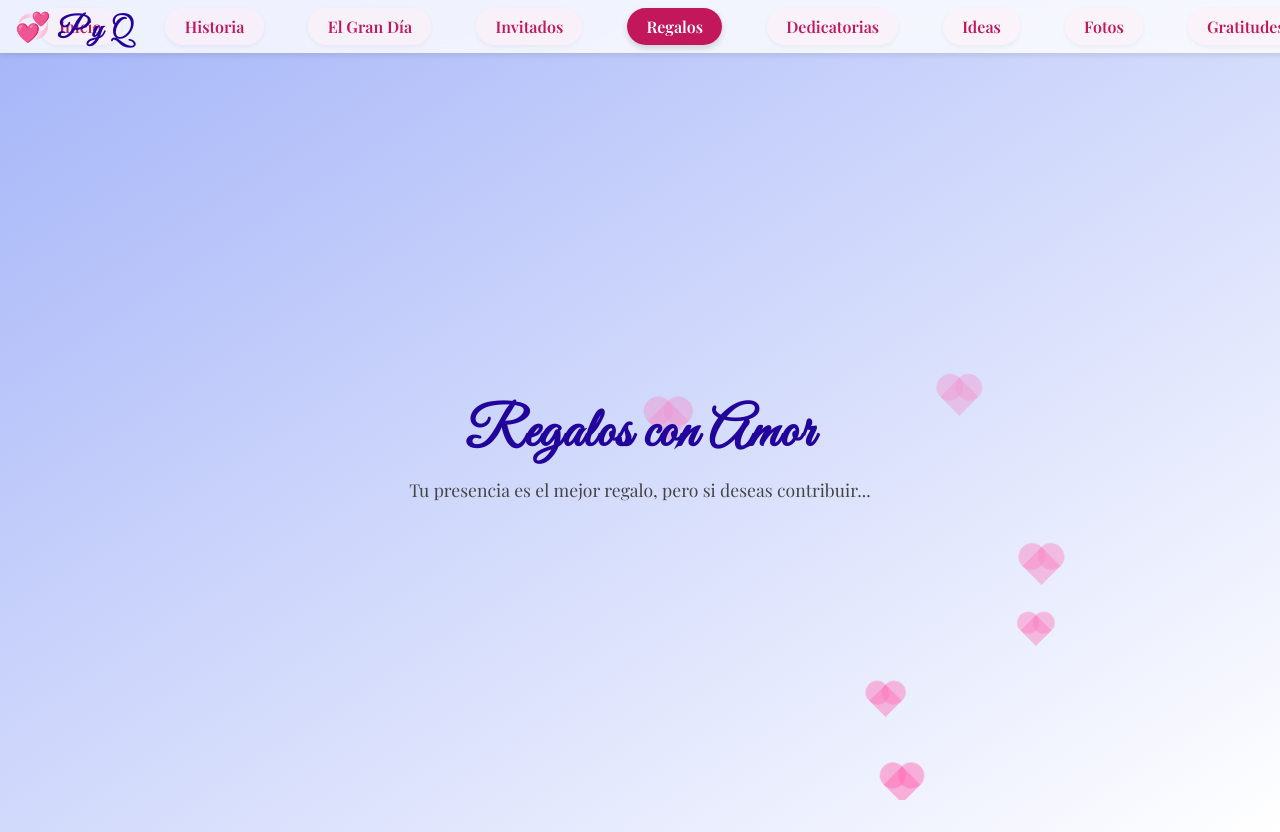
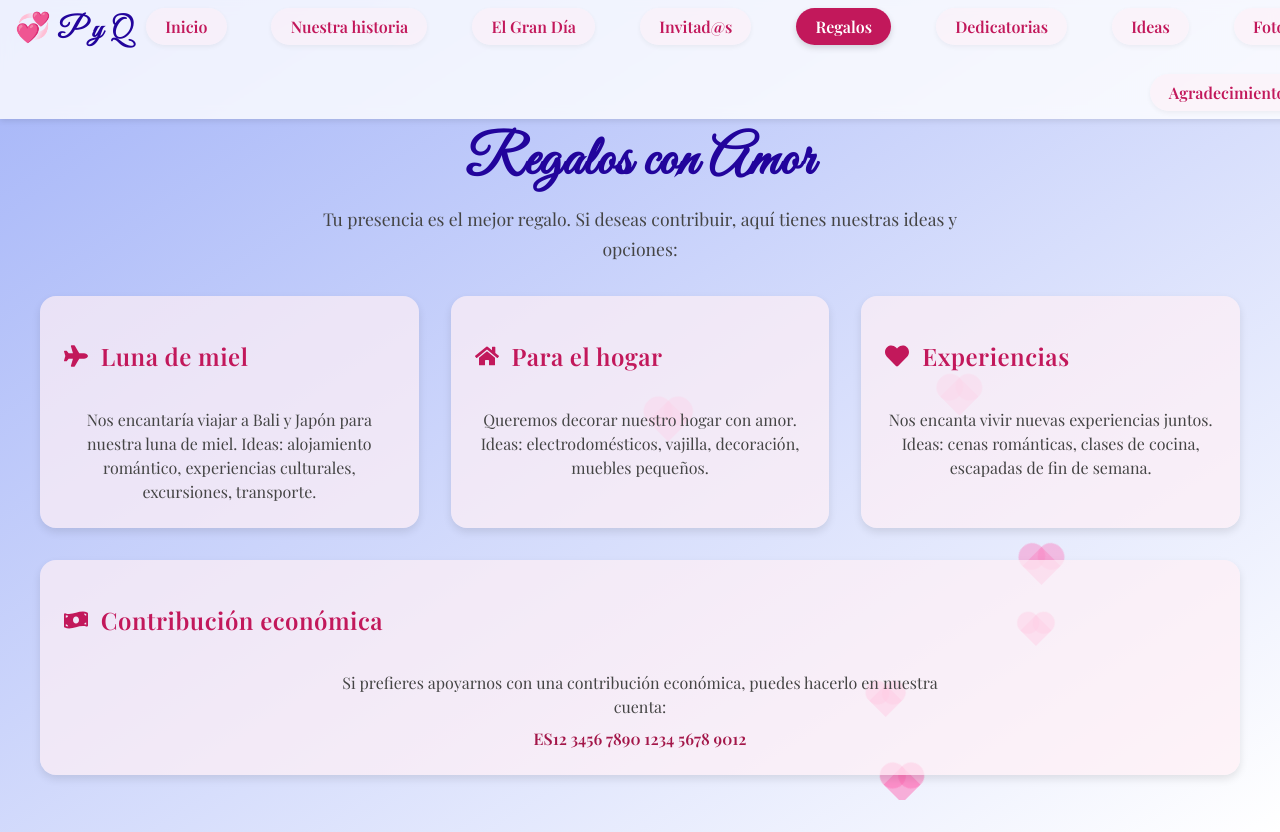
Before and after one commit to MONICAPRO0607/FinalProject, a React (Vite) app: page /gifts in a window 1280 px wide. Built offline with nearby package versions, Linux system fonts and the light colour scheme.

Commit message:
The gifts page

```diff
--- a/package.json
+++ b/package.json
@@ -15,6 +15,7 @@
     "papaparse": "^5.5.3",
     "react": "^19.1.1",
     "react-dom": "^19.1.1",
+    "react-icons": "^5.5.0",
     "react-router-dom": "^7.9.3"
   },
   "devDependencies": {
--- a/src/components/NavBar/NavBar.css
+++ b/src/components/NavBar/NavBar.css
@@ -100,10 +100,6 @@
 }
 
 .logo {
-  height: 80px;
-  width: auto;
-  object-fit: contain;
-
   font-size: 1.8rem;
   font-weight: bold;
   color: #22049c;
@@ -155,27 +151,7 @@
   transition: gap 0.3s ease;
 }
 
-
-}
-
-@media (max-width: 1024px) {
   .logo {
-    height: 65px;
-    left: 15px;
+    font-size: 1.6rem;
   }
 }
-
-@media (max-width: 768px) {
-  .logo {
-    height: 55px;
-    left: 10px;
-  }
-}
-
-@media (max-width: 480px) {
-  .logo {
-    height: 45px;
-    left: 8px;
-    top: 8px;
-  }
-}
--- a/src/components/NavBar/Navbar.jsx
+++ b/src/components/NavBar/Navbar.jsx
@@ -24,14 +24,14 @@ const Navbar = () => {
 
         <ul className={`nav-links ${isOpen ? 'active' : ''}`}>
           <li><NavLink onClick={closeMenu} to="/">Inicio</NavLink></li>
-          <li><NavLink onClick={closeMenu} to="/history">Historia</NavLink></li>
+          <li><NavLink onClick={closeMenu} to="/history">Nuestra historia</NavLink></li>
           <li><NavLink onClick={closeMenu} to="/event">El Gran Día</NavLink></li>
-          <li><NavLink onClick={closeMenu} to="/guests">Invitados</NavLink></li>
+          <li><NavLink onClick={closeMenu} to="/guests">Invitad@s</NavLink></li>
           <li><NavLink onClick={closeMenu} to="/gifts">Regalos</NavLink></li>
           <li><NavLink onClick={closeMenu} to="/dedications">Dedicatorias</NavLink></li>
           <li><NavLink onClick={closeMenu} to="/ideas">Ideas</NavLink></li>
           <li><NavLink onClick={closeMenu} to="/pictures">Fotos</NavLink></li>
-          <li><NavLink onClick={closeMenu} to="/gratitudes">Gratitudes</NavLink></li>
+          <li><NavLink onClick={closeMenu} to="/gratitudes">Agradecimientos</NavLink></li>
         </ul>
       </div>
     </nav>
--- a/src/pages/Gifts/Gifts.css
+++ b/src/pages/Gifts/Gifts.css
@@ -0,0 +1,71 @@
+.gifts {
+  padding: 2rem;
+  max-width: 1200px;
+  margin: auto;
+  font-family: 'Playfair Display', serif;
+}
+
+.names {
+  font-size: 2.5rem;
+  text-align: center;
+  color:var(--color-letter-secundary);
+  margin-bottom: 1rem;
+}
+
+.intro {
+  text-align: center;
+  font-size: 1.1rem;
+  margin-bottom: 2rem;
+}
+
+.gift-options {
+  display: flex;
+  flex-wrap: wrap;
+  gap: 2rem;
+  justify-content: center;
+}
+
+.gift-card {
+  flex: 1 1 300px;
+  background: rgba(255, 240, 245, 0.7);
+  border-radius: 1rem;
+  padding: 1.5rem;
+  box-shadow: 0 4px 8px rgba(0,0,0,0.1);
+  display: flex;
+  flex-direction: column;
+}
+
+.gift-header {
+  display: flex;
+  align-items: center;
+  gap: 0.8rem;
+  margin-bottom: 1rem;
+}
+
+.icon {
+  font-size: 1.5rem;
+  color: var(--color-letter-secundary);
+}
+
+.gift-card h2 {
+  color: var(--color-letter-secundary);
+  font-size: 1.5rem;
+}
+
+.gift-card p {
+  font-size: 1rem;
+  line-height: 1.5;
+}
+
+strong {
+  display: block;
+  margin-top: 0.5rem;
+  color: #a31649;
+}
+
+@media (max-width: 800px) {
+  .gift-options {
+    flex-direction: column;
+    align-items: center;
+  }
+}
--- a/src/pages/Gifts/Gifts.jsx
+++ b/src/pages/Gifts/Gifts.jsx
@@ -1,13 +1,62 @@
-import React from 'react'
-import './Gifts.css'
+import React from "react";
+import "./Gifts.css";
+import { FaPlane, FaHome, FaHeart, FaMoneyBillWave } from "react-icons/fa";
 
 const Gifts = () => {
   return (
     <div className="gifts">
       <h1 className="names">Regalos con Amor</h1>
-      <p>Tu presencia es el mejor regalo, pero si deseas contribuir...</p>
+      <p className="intro">
+        Tu presencia es el mejor regalo. Si deseas contribuir, aquí tienes nuestras ideas y opciones:
+      </p>
+
+      <div className="gift-options">
+        <div className="gift-card">
+          <div className="gift-header">
+            <FaPlane className="icon" />
+            <h2>Luna de miel</h2>
+          </div>
+          <p>
+            Nos encantaría viajar a Bali y Japón para nuestra luna de miel.
+            Ideas: alojamiento romántico, experiencias culturales, excursiones, transporte.
+          </p>
+        </div>
+
+        <div className="gift-card">
+          <div className="gift-header">
+            <FaHome className="icon" />
+            <h2>Para el hogar</h2>
+          </div>
+          <p>
+            Queremos decorar nuestro hogar con amor.
+            Ideas: electrodomésticos, vajilla, decoración, muebles pequeños.
+          </p>
+        </div>
+
+        <div className="gift-card">
+          <div className="gift-header">
+            <FaHeart className="icon" />
+            <h2>Experiencias</h2>
+          </div>
+          <p>
+            Nos encanta vivir nuevas experiencias juntos.
+            Ideas: cenas románticas, clases de cocina, escapadas de fin de semana.
+          </p>
+        </div>
+
+        <div className="gift-card">
+          <div className="gift-header">
+            <FaMoneyBillWave className="icon" />
+            <h2>Contribución económica</h2>
+          </div>
+          <p>
+            Si prefieres apoyarnos con una contribución económica, puedes hacerlo en nuestra cuenta:
+            <strong>ES12 3456 7890 1234 5678 9012</strong>
+          </p>
+        </div>
+      </div>
     </div>
-  )
-}
+  );
+};
 
-export default Gifts
+export default Gifts;
```
Also changed, not shown: 1 other file (tests, documents, lock files or other folders).
